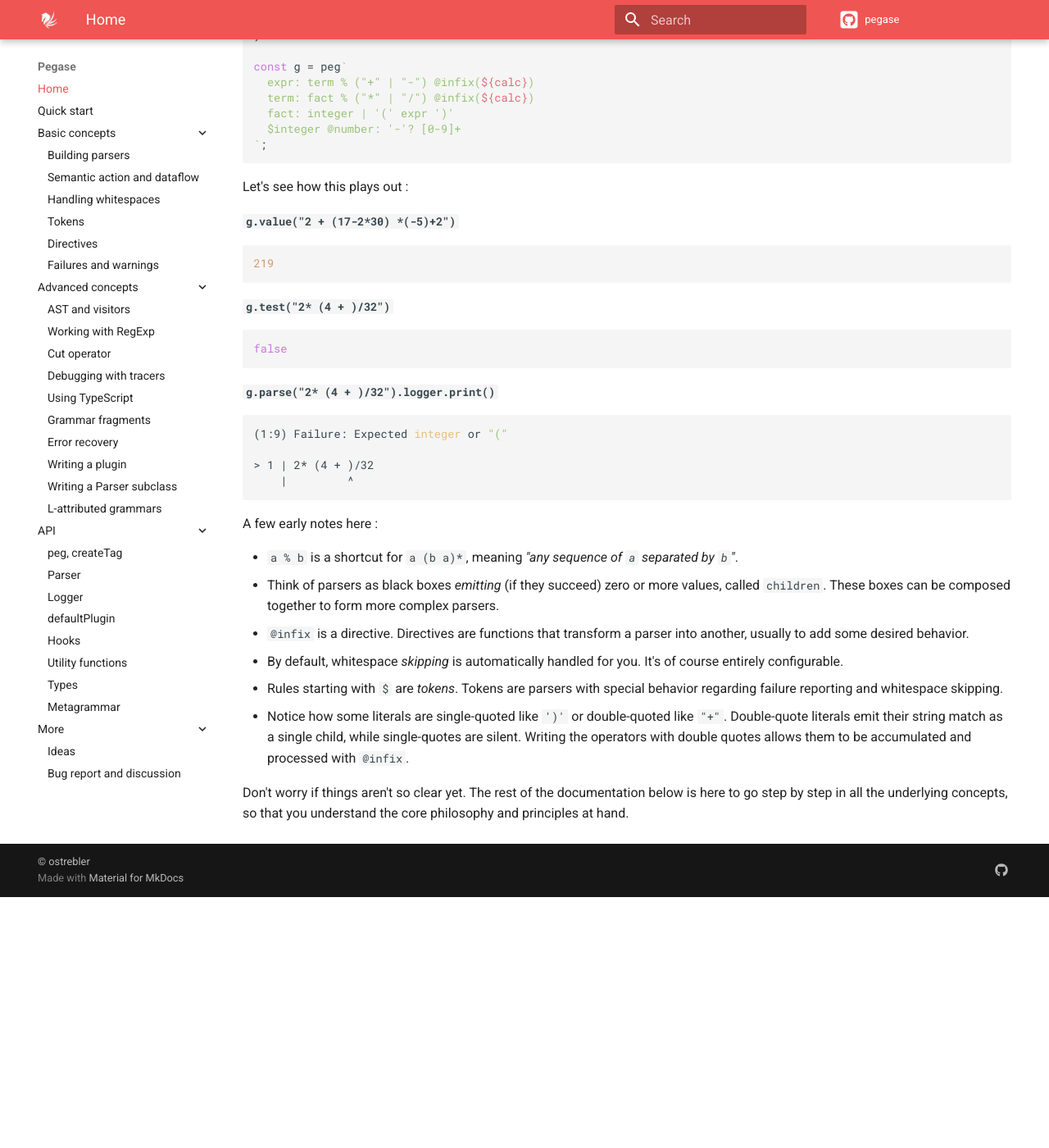
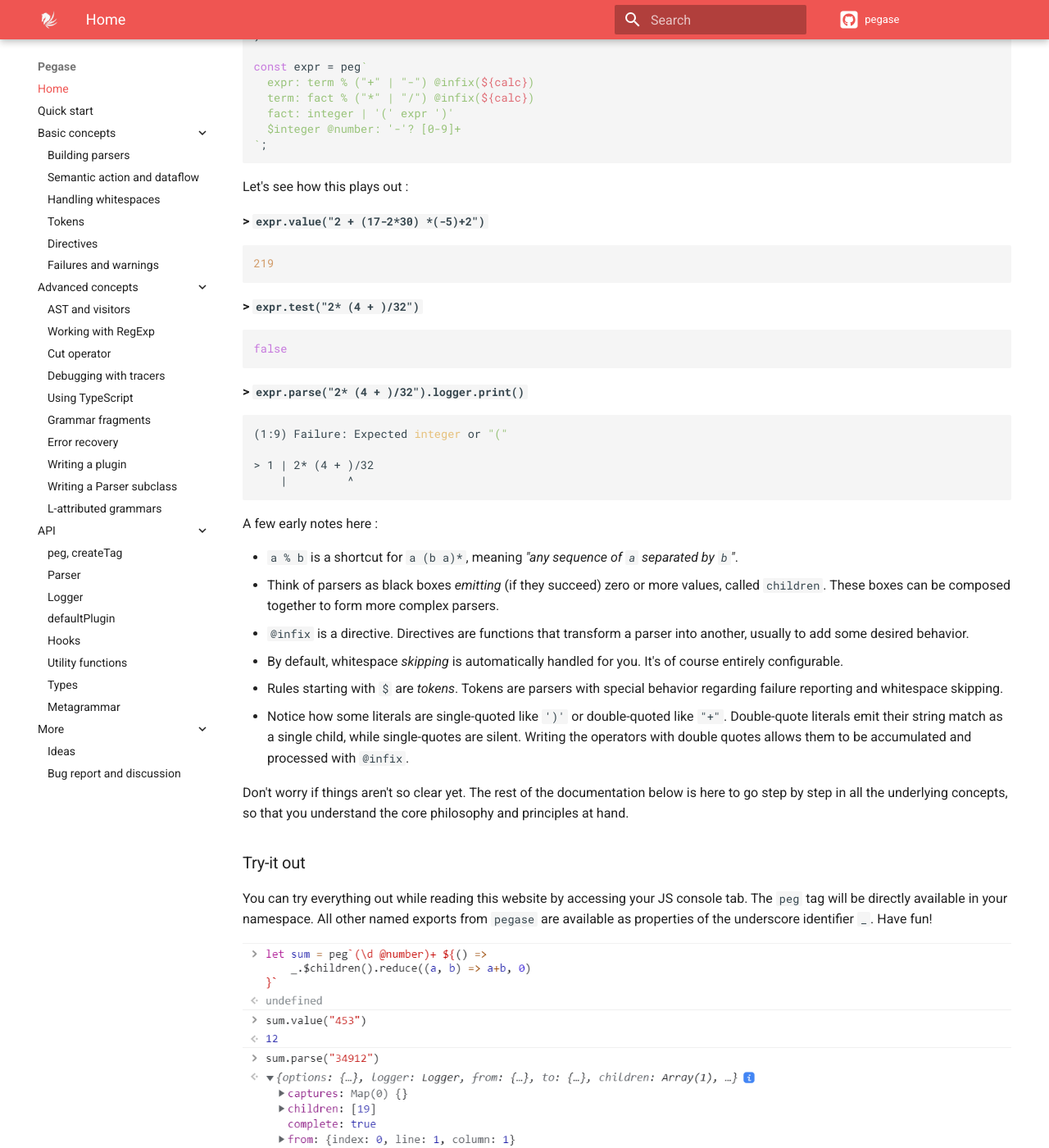
Before and after one commit to strblr/pegase, an MkDocs documentation site: the page built from doc/docs/index.md, in a window 1280 px wide and 1400 px high, scrolled down 1064 px. Shown: the whole window at 82% size. Built offline with MkDocs 1.6.1 and Material for MkDocs 9.7.7, drawn with Linux system fonts in a browser that asks for light colours; nearby versions of some CDN libraries; comment, search, counter and statistics services are not loaded; before the commit the page ends 2158 px from its top, so only the background shows below that.

Commit message:
Doc: corrected images url, added console demo

````diff
--- a/doc/docs/index.md
+++ b/doc/docs/index.md
@@ -32,7 +32,7 @@ function calc(left, op, right) {
   }
 }
 
-const g = peg`
+const expr = peg`
   expr: term % ("+" | "-") @infix(${calc})
   term: fact % ("*" | "/") @infix(${calc})
   fact: integer | '(' expr ')'
@@ -42,19 +42,19 @@ const g = peg`
 
 Let's see how this plays out :
 
-#### `g.value("2 + (17-2*30) *(-5)+2")`
+#### > `expr.value("2 + (17-2*30) *(-5)+2")`
 
 ```json
 219
 ```
 
-#### `g.test("2* (4 + )/32")`
+#### > `expr.test("2* (4 + )/32")`
 
 ```json
 false
 ```
 
-#### `g.parse("2* (4 + )/32").logger.print()`
+#### > `expr.parse("2* (4 + )/32").logger.print()`
 
 ```
 (1:9) Failure: Expected integer or "("
@@ -73,3 +73,9 @@ A few early notes here :
 - Notice how some literals are single-quoted like `')'` or double-quoted like `"+"`. Double-quote literals emit their string match as a single child, while single-quotes are silent. Writing the operators with double quotes allows them to be accumulated and processed with `@infix`.
 
 Don't worry if things aren't so clear yet. The rest of the documentation below is here to go step by step in all the underlying concepts, so that you understand the core philosophy and principles at hand.
+
+### Try-it out
+
+You can try everything out while reading this website by accessing your JS console tab. The `peg` tag will be directly available in your namespace. All other named exports from `pegase` are available as properties of the underscore identifier `_`. Have fun!
+
+![Console demo](/pegase/assets/images/console-demo.png)
````
Also changed, not shown: doc/docs/advanced-concepts/AST-and-visitors.md (+2 -2 lines), doc/docs/basic-concepts/Semantic-action-and-dataflow.md (+3 -3 lines), doc/overrides/assets/images/console-demo.png (added).
